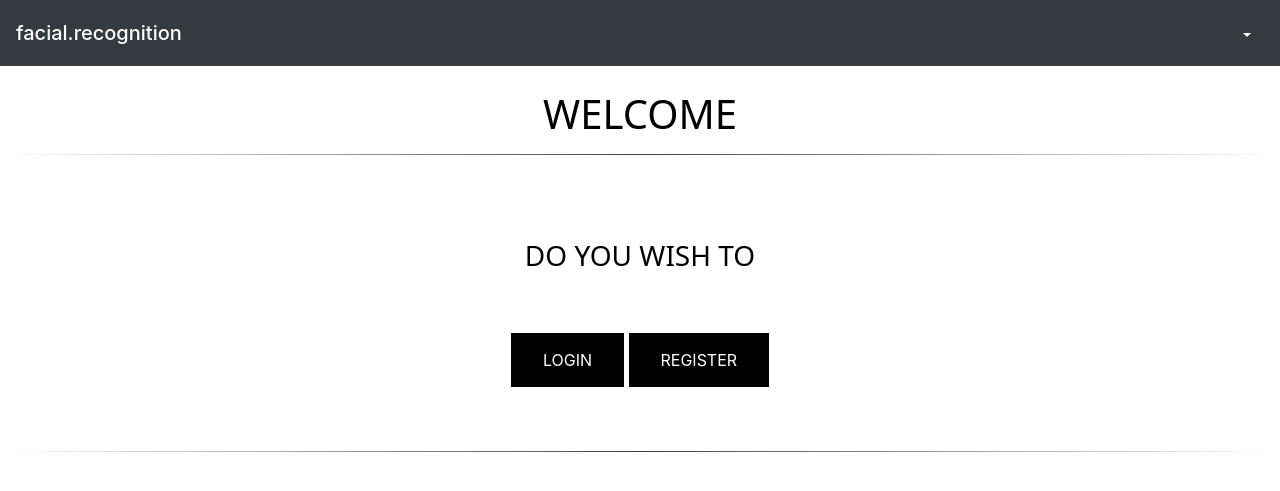
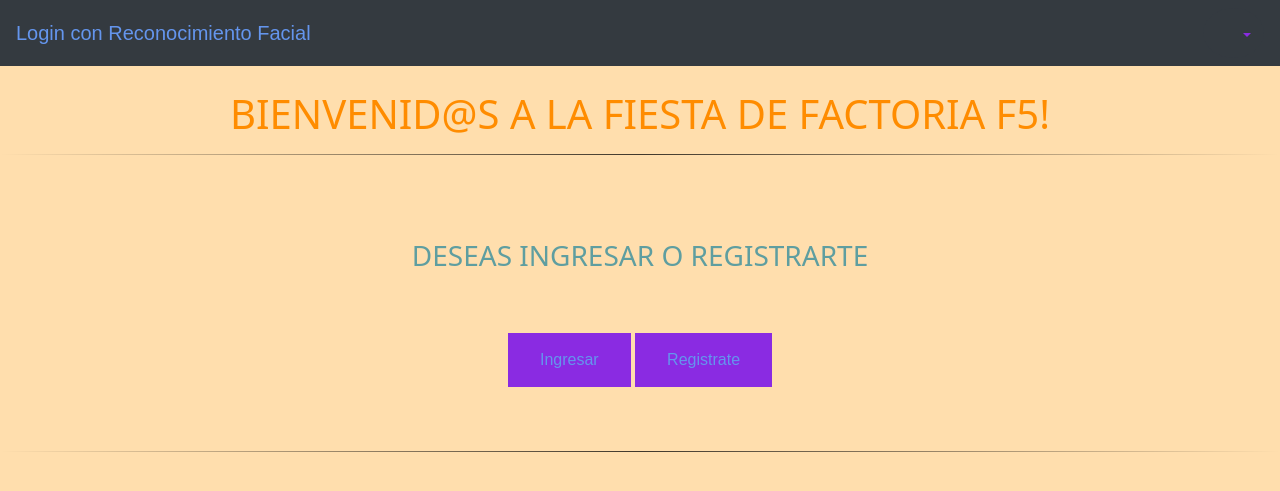
Before and after one commit to stph89/face_recognition_login_docker, a Django app: page / in a window 1280 px wide. Shown: the top 491 px of the page. Run offline with Django 3.2, Linux system fonts and the light colour scheme; some libraries are stand-ins or nearby versions.

Commit message:
Configurando un poco el html y CSS

```diff
--- a/login_recognition_app/accounts/static/accounts/style.css
+++ b/login_recognition_app/accounts/static/accounts/style.css
@@ -1,8 +1,6 @@
-
-"""Configuración de estilo de letras, tamaño y color de fuente en CSS en Lenguaje CSS"""
 body{
 	font-family:  Arial, Helvetica, sans-serif;
-	background-color: #f2f2f2;
+	background-color: navajowhite;
 }
 
 hr {
@@ -23,34 +21,34 @@
 }
 
 #link {
-  color: white;
+  color: cornflowerblue;
 }
 
 .btn{
   background-color: black;
-  color: white;
+  color: blueviolet;
   font-family: Arial, Helvetica, sans-serif;
   text-align: center;
   border-radius: 50%;
 }
 
 .btn:hover{
-  color: white;
+  color: blueviolet;
 }
 
 .dropdown{
-  color: white;
-  text-indent:10px;
+  color: black;
+  text-indent:18px;
 }
 
 .dropdown-header{
-  color: white;
+  color: cornflowerblue;
 }
 
 .dropdown-menu{
-  background-color: black;
+  background-color: blueviolet;
   width: 100px;
-  outline: black;
+  outline: blueviolet;
 }
 
 #icon{
@@ -58,7 +56,7 @@
 }
 
 #hicon {
-  color: black;
+  color: blueviolet;
 }
 
 #head{
@@ -72,21 +70,21 @@
 
 
 h1{
-	color: black;
+	color: darkorange;
 	text-align: center;
 	text-transform: uppercase;
   font-family: 'Noto Sans', sans-serif;
 }
 
 h3{
-  color: black;
+  color: cadetblue;
   text-align: center;
   text-transform: uppercase;
   font-family: 'Noto Sans', sans-serif;
 }
 
 .button {
-  background-color: black;
+  background-color: blueviolet;
   border: none;
   color: white;
   padding: 15px 32px;
--- a/login_recognition_app/accounts/templates/accounts/home.html
+++ b/login_recognition_app/accounts/templates/accounts/home.html
@@ -1,50 +1,49 @@
 {% extends 'layout.html' %}
-<h1>Home</h1>
+<h1>Login Facial Factoria F5</h1>
 <!DOCTYPE html>
     <html>
     <head>
         {% block head %}
         {% load static %}
         <link rel="stylesheet" href="{% static 'accounts/style.css' %}" type="text/css">
-        <title>Home</title>
+        <title>Facial Login</title>
         {% endblock %}
     </head>
         <body>
             {% block body%}
             <nav class="navbar navbar-light bg-dark">
-                <span id="head" class="navbar-brand mb-0 h1"><a id="link" style="text-decoration: none;" href="/home">facial.recognition</a></span>
+                <span id="head" class="navbar-brand mb-0 h1"><a id="link" style="text-decoration: none;" href="/home">Login con Reconocimiento Facial</a></span>
                 <div class="dropdown">
                   <button class="btn bg-dark dropdown-toggle" type="button" data-toggle="dropdown">
                   <i style="font-size:24px" class="fa">&#xf05a;</i>
                   <span class="caret"></span></button>
                   <ul class="dropdown-menu bg-dark">
-                      <li class="dropdown-header">Team</li><hr class="hr2">
-                      <li><a href="https://github.com/KennyThomas" target="_blank"> Thomas</a></li>
-                      <li><a href="https://github.com/Moran98" target="_blank"> Aaron</a></li>
-                      <li><a href="https://github.com/ArnasSteponavicius" target="_blank"> Arnas</a></li>
+                      <li class="dropdown-header">Nuestro Equipo</li><hr class="hr2">
+                      <li><a href="https://github.com/wenlla" target="_blank"> Wenlla</a></li>
+                      <li><a href="https://github.com/stph89" target="_blank"> Stephany</a></li>
                   </ul>
                 </div>
             </nav>
             <br>
         <div class="div1">
-            <h1 id="welcome">WELCOME</h1>
+            <h1 id="welcome">Bienvenid@s a la fiesta de factoria f5!</h1>
             <hr>
         </div>
 
         <br><br>
         <!-- Button Div for LOGIN / REGISTER -->
         <div class="div2">
-        <h3>Do you wish to</h3>
+        <h3>Deseas Ingresar o Registrarte</h3>
         <br><br>
-        <button class="button"><a id="link" href="/home/login">LOGIN</a></button>
-        <button class="button"><a id="link" href="/home/register">REGISTER</a></button>
+        <button class="button"><a id="link" href="/home/login">Ingresar</a></button>
+        <button class="button"><a id="link" href="/home/register">Registrate</a></button>
         <br><br>
         </div>
 
         <hr>
         <div class="contact">
         <td>
-            <a id="hicon" href="https://github.com/Moran98/facial-recognition" target="_blank"><i id="icon" class="fa fa-github" ></i></a>
+            <a id="hicon" href="https://github.com/stph89/face_recognition_ComputerVision" target="_blank"><i id="icon" class="fa fa-github" ></i></a>
         </td>
         </div>
             {%endblock%}
--- a/login_recognition_app/facialrecognition/urls.py
+++ b/login_recognition_app/facialrecognition/urls.py
@@ -8,7 +8,7 @@
 """
 from django.contrib import admin
 from django.urls import path, include
-from facialrecognition import views
+from facialrecognition import views # en views estan todos los metodos para la toma de imagenes y verificacion
 
 urlpatterns = [
     path('', include('accounts.urls')),
```
Also changed, not shown: login_recognition_app/accounts/templates/accounts/loggedIn.html (+5 -5 lines), login_recognition_app/accounts/templates/accounts/login.html (+7 -8 lines), login_recognition_app/accounts/templates/accounts/logout.html (+10 -11 lines), login_recognition_app/accounts/templates/accounts/register.html (+8 -10 lines), login_recognition_app/accounts/templates/accounts/verify.html (+7 -8 lines), login_recognition_app/accounts/templates/accounts/verifyLogin.html (+7 -8 lines), login_recognition_app/accounts/migrations/0005_auto_20200325_1315.py, login_recognition_app/db.sqlite3, login_recognition_app/facialrecognition/media/verif/photo.png.
